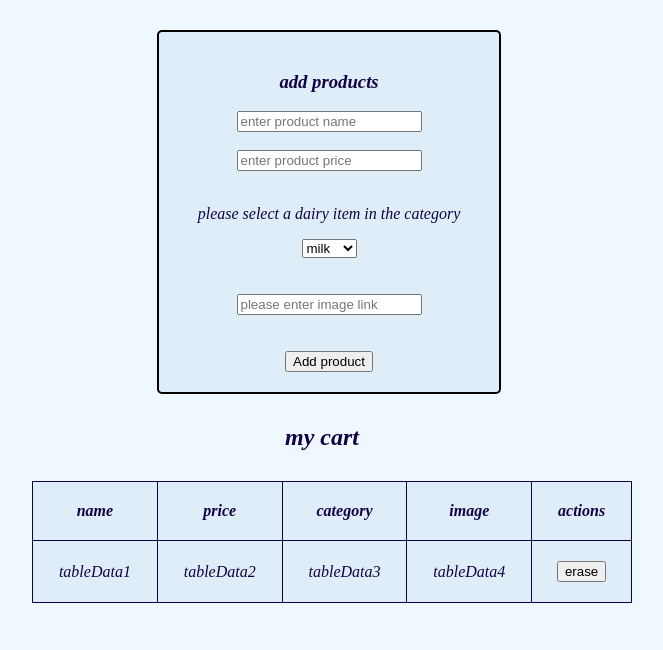
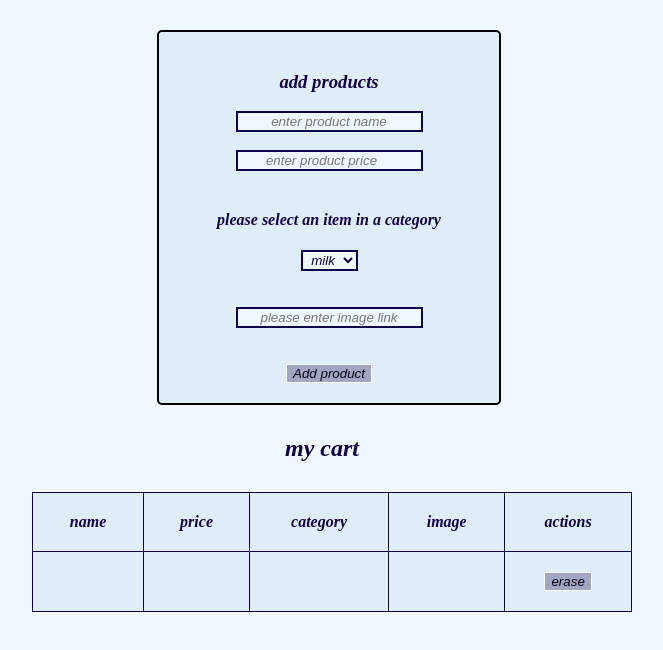
Before and after one commit to ShakedKelman/exam1, a plain HTML site: page index.html in a window 1280 px wide. Shown: the top 650 px of the page, without its empty margins (318-981 px from the left). Drawn offline with Linux system fonts and the light colour scheme.

Commit message:
more changes

```diff
--- a/index.html
+++ b/index.html
@@ -6,25 +6,21 @@
     <meta name="viewport" content="width=device-width, initial-scale=1.0">
     <script src="./main.js" defer></script>
     <link rel="stylesheet" href="./style.css">
-    <title>Document</title>
+    <title>my products</title>
 </head>
 
 <body>
-
-
     <div>
-
-
         <form>
             <h3>add products</h3>
             <input type="text" id="productName" name="product-name" placeholder="enter product name" required>
             <br>
             <br>
             <input type="number" id="productPrice" name="product-price" placeholder="enter product price" required>
-            <br><br>
-
+            <br>
+            <br>
             <div>
-                <p>please select a dairy item in the category</p>
+                <h4>please select an item in a category</h4>
                 <select id="itemsCategory">
                     <option value="dairy">milk</option>
                     <option value="snacks">chips</option>
@@ -33,13 +29,14 @@
                     <option value="drinks">water</option>
                 </select>
             </div>
-            <br><br>
+            <br>
+            <br>
             <div>
                 <input type="text" placeholder="please enter image link" id="linkedImage" required>
             </div>
-            <br><br>
+            <br>
+            <br>
             <button type="button" onclick="addProduct()">Add product</button>
-
         </form>
 
         <div>
@@ -51,19 +48,14 @@
                     <th>category</th>
                     <th>image</th>
                     <th>actions</th>
-
                 </tr>
                 <tr>
-                    <td id="productNameOutput">tableData1</td>
-                    <td id="productPriceOutput">tableData2</td>
-                    <td id ="productCategoryOutput">tableData3</td>
-                    <td id="linkedImageOutput">tableData4</td>
+                    <td id="productNameOutput"></td>
+                    <td id="productPriceOutput"></td>
+                    <td id="productCategoryOutput"></td>
+                    <td id="linkedImageOutput"></td>
                     <td id="button"> <button onclick="erase()">erase</button></td>
-
-
                 </tr>
-
-
             </table>
         </div>
 </body>
--- a/style.css
+++ b/style.css
@@ -7,32 +7,30 @@ body {
     background-color: aliceblue;
     font-style: italic;
     color: rgb(19, 2, 67);
-
 }
 
 form {
     border-radius: 5px;
     width: 300px;
-    background-color: rgba(208, 227, 243,0.5);
+    background-color: rgba(208, 227, 243, 0.5);
     padding: 20px;
     margin: 30px;
     border: 2px solid black;
     text-align: center;
     justify-content: center;
     margin-left: 475px;
-
-
-
 }
 
 
-table, td, th {
+table,
+td,
+th {
     border: 1px solid;
     padding: 20px;
     margin: 30px;
 }
 
-  img{
+img {
     width: 75px;
     height: 50px;
 }
@@ -41,10 +39,29 @@ table, td, th {
     width: 600px;
     border-collapse: collapse;
     margin-left: 350px;
-    background-color: rgba(208, 227, 243,0.5);
+    background-color: rgba(208, 227, 243, 0.5);
 
 }
 
-  div{
+div {
     text-align: center;
 }
+
+input,
+select {
+    font-style: italic;
+    color: rgb(19, 2, 67);
+    border: 2px solid rgb(11, 1, 75);
+    background-color: aliceblue;
+    text-align: center;
+
+}
+
+button {
+    background-color: rgba(18, 2, 67, 0.3);
+    color: rgb(5, 0, 19);
+    font-style: italic;
+    border: 1px solid white;
+
+
+}
```
Also changed, not shown: main.js (+5 -5 lines). Lines whose indentation alone changed are shown as unchanged.
